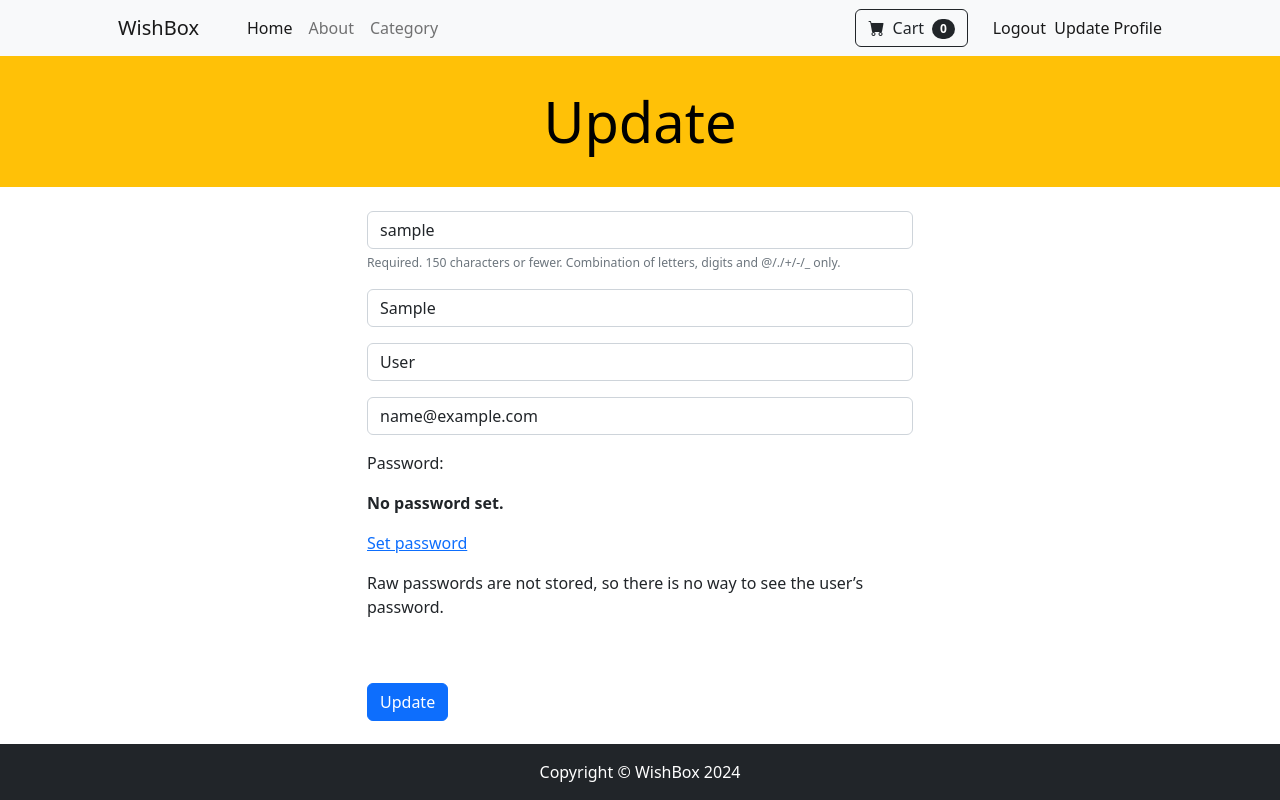
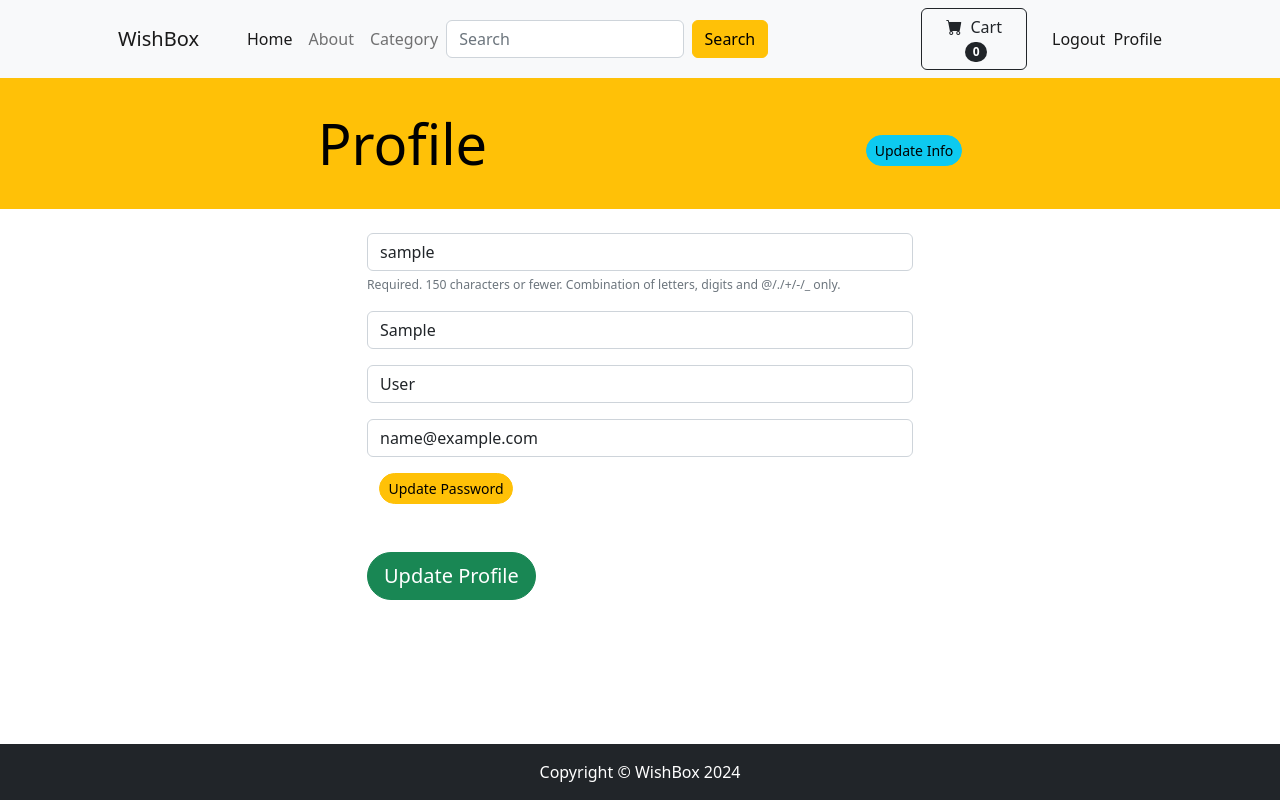
Before and after one commit to localgroup/WishBox, a Django app: page /update_user/ in a window 1280 px wide. Run offline with Django 5.2, Linux system fonts and the light colour scheme; the visitor is signed in with stand-in values (Sample User, id 1); data comes from the database, SQL or seed files in the repository.

Commit message:
Updated User, Profile and other minor stuffs

```diff
--- a/ecom/store/forms.py
+++ b/ecom/store/forms.py
@@ -1,12 +1,52 @@
 from django.contrib.auth.models import User
-from django.contrib.auth.forms import UserCreationForm, UserChangeForm
+from django.contrib.auth.forms import UserCreationForm, UserChangeForm, SetPasswordForm
 from django import forms
+from . models import Profile
+
+
+
+class UserInfoForm(forms.ModelForm):
+    phone = forms.CharField(label="", widget=forms.TextInput(attrs={'class':'form-control', 'placeholder':'Phone No.'}), required=False)
+    address1 = forms.CharField(label="", widget=forms.TextInput(attrs={'class':'form-control', 'placeholder':'Address 1'}), required=False)
+    address2 = forms.CharField(label="", widget=forms.TextInput(attrs={'class':'form-control', 'placeholder':'Address 2'}), required=False)
+    city = forms.CharField(label="", widget=forms.TextInput(attrs={'class':'form-control', 'placeholder':'City'}), required=False)
+    state = forms.CharField(label="", widget=forms.TextInput(attrs={'class':'form-control', 'placeholder':'State'}), required=False)
+    zipcode = forms.CharField(label="", widget=forms.TextInput(attrs={'class':'form-control', 'placeholder':'ZipCode'}), required=False)
+    country = forms.CharField(label="", widget=forms.TextInput(attrs={'class':'form-control', 'placeholder':'Country'}), required=False)
+
+    class Meta:
+        model = Profile
+        fields = ["phone", "address1", "address2", "city", "state", "zipcode", "country"]
+
+
+class ChangePasswordForm(SetPasswordForm):
+    class Meta:
+        model = User
+        fields = ['new_password1', 'new_password2']
+
+
+    def __init__(self, *args, **kwargs):
+        super(ChangePasswordForm, self).__init__(*args, **kwargs)
+
+        self.fields['new_password1'].widget.attrs['class'] = 'form-control'
+        self.fields['new_password1'].widget.attrs['placeholder'] = 'Password'
+        self.fields['new_password1'].label = ''
+        self.fields['new_password1'].help_text = '<ul class="form-text text-muted small"><li>Your password can\'t be too similar to your other personal information.</li><li>Your password must contain at least 8 characters.</li><li>Your password can\'t be a commonly used password.</li><li>Your password can\'t be entirely numeric.</li></ul>'
+
+        self.fields['new_password2'].widget.attrs['class'] = 'form-control'
+        self.fields['new_password2'].widget.attrs['placeholder'] = 'Confirm Password'
+        self.fields['new_password2'].label = ''
+        self.fields['new_password2'].help_text = '<span class="form-text text-muted"><small>Enter the same password as before, for verification.</small></span>'
 
 
 class UpdateUserForm(UserChangeForm):
-	email = forms.EmailField(label="", widget=forms.TextInput(attrs={'class':'form-control', 'placeholder':'Email Address'}))
-	first_name = forms.CharField(label="", max_length=100, widget=forms.TextInput(attrs={'class':'form-control', 'placeholder':'First Name'}))
-	last_name = forms.CharField(label="", max_length=100, widget=forms.TextInput(attrs={'class':'form-control', 'placeholder':'Last Name'}))
+	email = forms.EmailField(label="", widget=forms.TextInput(attrs={'class':'form-control', 'placeholder':'Email Address'}), required=False)
+	first_name = forms.CharField(label="", max_length=100, widget=forms.TextInput(attrs={'class':'form-control', 'placeholder':'First Name'}), required=False)
+	last_name = forms.CharField(label="", max_length=100, widget=forms.TextInput(attrs={'class':'form-control', 'placeholder':'Last Name'}), required=False)
+
+
+    # Remove the password field
+	password = None
 
 	class Meta:
 		model = User
--- a/ecom/store/models.py
+++ b/ecom/store/models.py
@@ -1,7 +1,35 @@
 from django.db import models
 import datetime
+from django.contrib.auth.models import User
+from django.db.models.signals import post_save
 
-# Create your models here.
+
+
+# Customer Profile
+
+class Profile(models.Model):
+    user = models.OneToOneField(User, on_delete=models.CASCADE)
+    date_modified = models.DateTimeField(User, auto_now=True)
+    phone = models.CharField(max_length=13, blank=True)
+    address1 = models.CharField(max_length=200, blank=True)
+    address2 = models.CharField(max_length=200, blank=True)
+    city = models.CharField(max_length=200, blank=True)
+    state = models.CharField(max_length=200, blank=True)
+    zipcode = models.CharField(max_length=200, blank=True)
+    country = models.CharField(max_length=200, blank=True)
+
+    def __str__(self):
+        return self.user.username
+
+# Create a default profile when a User signs up.
+
+def create_profile(sender, instance, created, **kwargs):
+    if created:
+        user_profile = Profile(user=instance)
+        user_profile.save()
+
+#Automate Profile
+post_save.connect(create_profile, sender=User)
 
 
 # Categories of Products
@@ -14,6 +42,7 @@ class Category(models.Model):
     class Meta:
         verbose_name_plural = "Categories"
 
+
 # Customer's orders
 class Customer(models.Model):
     first_name = models.CharField(max_length=15)
@@ -24,6 +53,7 @@ class Customer(models.Model):
 
     def __str__(self):
         return f'{self.first_name} {self.last_name}'
+
 
 # Products
 class Product(models.Model):
@@ -39,6 +69,7 @@ class Product(models.Model):
     def __str__(self):
         return self.name
 
+
 # Orders
 class Order(models.Model):
     product = models.ForeignKey(Product, on_delete=models.CASCADE)
--- a/ecom/store/templates/navbar.html
+++ b/ecom/store/templates/navbar.html
@@ -12,6 +12,16 @@
                     <a class="nav-link" href="{% url 'category_summary' %}">Category</a>
                 </li>
             </ul>
+
+            <form class="d-flex" method="POST" action="{% url 'search' %}" role="search">
+                {% csrf_token %}
+                <input class="form-control me-2" type="search" name="searched" placeholder="Search" aria-label="Search" required pattern="[a-zA-Z0-9\s]+" title="Enter your search query">
+                <button class="btn btn-warning" type="submit">Search</button>
+            </form>
+
+            &nbsp;&nbsp;&nbsp;&nbsp;&nbsp;&nbsp;&nbsp;&nbsp;&nbsp;&nbsp;&nbsp;&nbsp;&nbsp;&nbsp;&nbsp;&nbsp;&nbsp;&nbsp;&nbsp;
+            &nbsp;&nbsp;&nbsp;&nbsp;&nbsp;&nbsp;&nbsp;&nbsp;&nbsp;&nbsp;&nbsp;&nbsp;&nbsp;&nbsp;&nbsp;&nbsp;&nbsp;&nbsp;&nbsp;
+
             <form class="d-flex">
                 <a href="{% url 'cart_summary' %}" class="btn btn-outline-dark"><i class="bi-cart-fill me-1"></i>
                     Cart
@@ -27,7 +37,7 @@
                 </span>
                 &nbsp;&nbsp;
                 <span class="navbar-text">
-                    <a class="nav-link" href="{% url 'update_user' %}">Update Profile</a>
+                    <a class="nav-link" href="{% url 'update_user' %}">Profile</a>
                 </span>
             {% else %}
                 <span class="navbar-text">
--- a/ecom/store/templates/update_user.html
+++ b/ecom/store/templates/update_user.html
@@ -6,7 +6,11 @@
     <header class="bg-warning py-2">
         <div class="container px-4 px-lg-5 my-4">
             <div class="text-center text-black">
-                <h1 class="display-4">Update</h1>
+                <h1 class="display-4">
+                        Profile
+                        &#160;&nbsp;&#160;&nbsp;&#160;&nbsp;&#160;&nbsp;&#160;&nbsp;&#160;&nbsp;&#160;&nbsp;&#160;&nbsp;&#160;&nbsp;&#160;&nbsp;&#160;&nbsp;&#160;&nbsp;
+                    <a href="{% url "update_user_info" %}" class="btn btn-sm btn-info rounded-pill">Update Info</a>
+                </h1>
             </div>
         </div>
     </header>
@@ -19,18 +23,20 @@
                 <form method="POST" action="{% url 'update_user' %}">
                     {% csrf_token %}
                     {{ user_form.as_p }}
-
-                    <br><br>
-                    <button class="btn btn-primary" type="submit">Update</button>
+                    &#160;&nbsp;
+                    <a href="{% url "update_password" %}" class="btn btn-sm btn-warning rounded-pill">Update Password</a>
+                    <br><br><br>
+                    <button class="btn btn-success btn-lg rounded-pill" type="submit">Update Profile</button>
 
                 </form>
-                <br>
             </div>
 
         </div>
 
     </div>
 
+    <br><br><br>
+
 
 
 {% endblock %}
--- a/ecom/store/urls.py
+++ b/ecom/store/urls.py
@@ -7,8 +7,11 @@ urlpatterns = [
     path('login/', views.login_user, name='login'),
     path('logout/', views.logout_user, name='logout'),
     path('register/', views.register_user, name='register'),
+    path('update_password/', views.update_password, name='update_password'),
     path('update_user/', views.update_user, name='update_user'),
+    path('update_user_info/', views.update_user_info, name='update_user_info'),
     path('product/<int:pk>', views.product, name='product'),
     path('category/<str:category_type>', views.category, name='category'),
     path('category_summary', views.category_summary, name='category_summary'),
+    path('search/', views.search, name='search'),
 ]
--- a/ecom/store/views.py
+++ b/ecom/store/views.py
@@ -1,19 +1,27 @@
 from django.shortcuts import render, redirect
-from .models import Product, Category
+from .models import Product, Category, Profile
 from django.contrib.auth import authenticate, login, logout
 from django.contrib import messages
 from django.contrib.auth.models import User
 from django.contrib.auth.forms import UserCreationForm
-from .forms import SignUpForm, UpdateUserForm
+from .forms import SignUpForm, UpdateUserForm, ChangePasswordForm, UserInfoForm
 from django import forms
+
+from django.utils.timezone import now
 
 
 def home(request):
     products = Product.objects.all()
     return render(request, 'home.html', {'products':products})
 
+
 def about(request):
     return render(request, 'about.html', {})
+
+
+def search(request):
+    return render(request, 'search.html', {})
+
 
 def update_user(request):
     if request.user.is_authenticated:
@@ -30,6 +38,49 @@ def update_user(request):
     else:
         messages.success(request, "You must be logged in!")
         return redirect('home')
+
+
+def update_password(request):
+    if request.user.is_authenticated:
+        current_user = request.user
+
+        if request.method == 'POST':
+            form = ChangePasswordForm(current_user, request.user)
+
+            if form.is_valid():
+                form.save()
+                messages.success(request, 'Password Changed Succesfully!')
+                login(request, current_user)
+                return redirect('update_user')
+
+            else:
+                for error in list(form.errors.value()):
+                    messages.error(request, error)
+                    return redirect('update_password')
+        else:
+            form = ChangePasswordForm(current_user)
+            return render(request, 'update_password.html', {'form':form})
+
+    else:
+        messages.success(request, 'You must be logged in!')
+        return redirect('login')
+
+
+def update_user_info(request):
+    if request.user.is_authenticated:
+        current_user = Profile.objects.get(user__id=request.user.id)
+        info_form = UserInfoForm(request.POST or None, instance=current_user)
+
+        if info_form.is_valid():
+            info_form.save()
+
+            messages.success(request, "Your profile info has been succesfully updated!")
+            return redirect('update_user')
+        return render(request, 'update_user_info.html', {'info_form':info_form})
+    else:
+        messages.success(request, "You must be logged in!")
+        return redirect('home')
+
 
 def login_user(request):
     if request.method == "POST":
@@ -65,8 +116,8 @@ def register_user(request):
 
             user = authenticate(username=username, password=password)
             login(request, user)
-            messages.success(request, ("You have been registered sucessfully!"))
-            return redirect('home')
+            messages.success(request, ("Registered sucessfully. Please complete your profile info!"))
+            return redirect('update_user_info')
         else:
             messages.success(request, ("Woops! There was a problem. Please try again."))
             return redirect('register')
```
Also changed, not shown: ecom/store/admin.py (+22 -1 lines), ecom/store/templates/register.html (+4 -3 lines).
